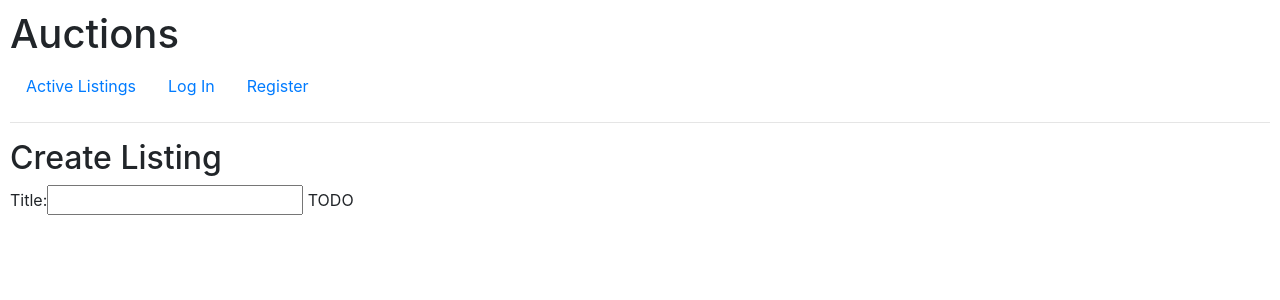
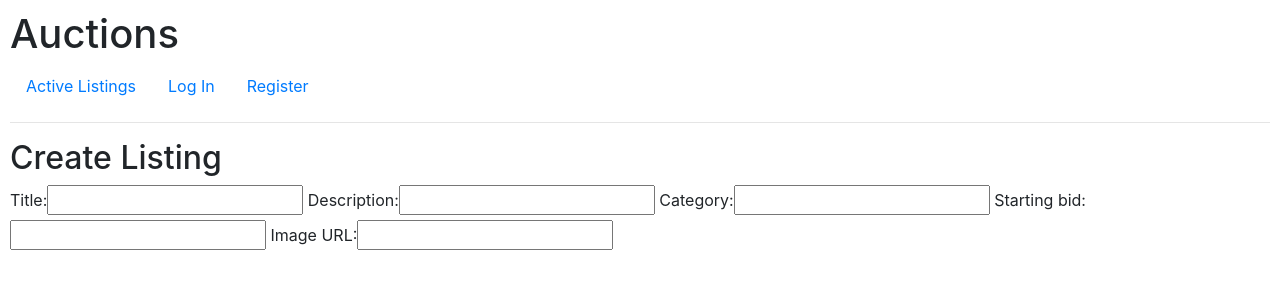
Before and after one commit to CarolineGould/Project_2, a Django app: page /create_listing in a window 1280 px wide. Shown: the top 300 px of the page. Run offline with Django 3.2, Linux system fonts and the light colour scheme; some libraries are stand-ins or nearby versions.

Commit message:
create listing form set up

```diff
--- a/auctions/models.py
+++ b/auctions/models.py
@@ -19,3 +19,7 @@ class User(AbstractUser):
 
 class Item(models.Model):
     title= models.CharField(max_length=64)
+    description=models.CharField(max_length=1000)
+    category= models.CharField (max_length=64)
+    starting_bid= models.DecimalField(max_digits=6, decimal_places=2)
+    image_URL=models.CharField (max_length=1000)
--- a/auctions/templates/auctions/create_listing.html
+++ b/auctions/templates/auctions/create_listing.html
@@ -4,7 +4,5 @@
     <h2>Create Listing</h2>
 
     {{form}}
-    {{test}}
 
-    TODO
 {% endblock %}
--- a/auctions/views.py
+++ b/auctions/views.py
@@ -77,7 +77,7 @@ def watch_list(request):
 class ItemForm(ModelForm):
     class Meta:
         model = Item
-        fields = ['title']
+        fields = ["title", "description", "category", "starting_bid", "image_URL" ]
 
 def create_listing(request):
     return render(request, "auctions/create_listing.html",{
```
